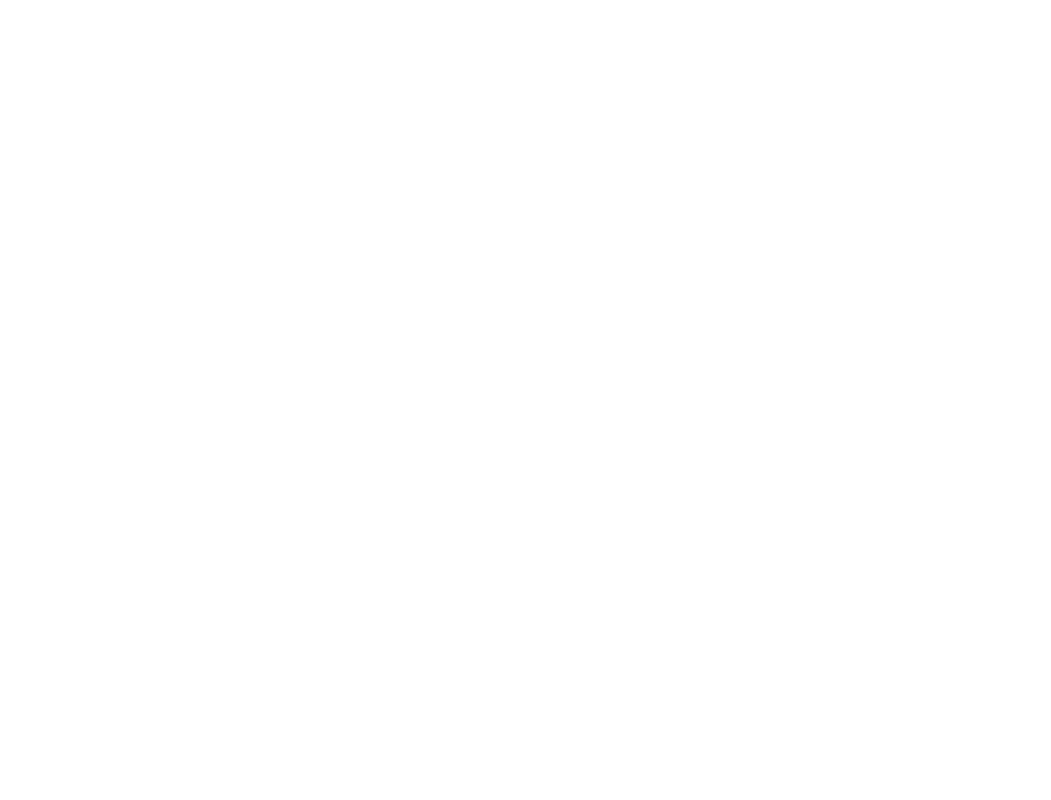
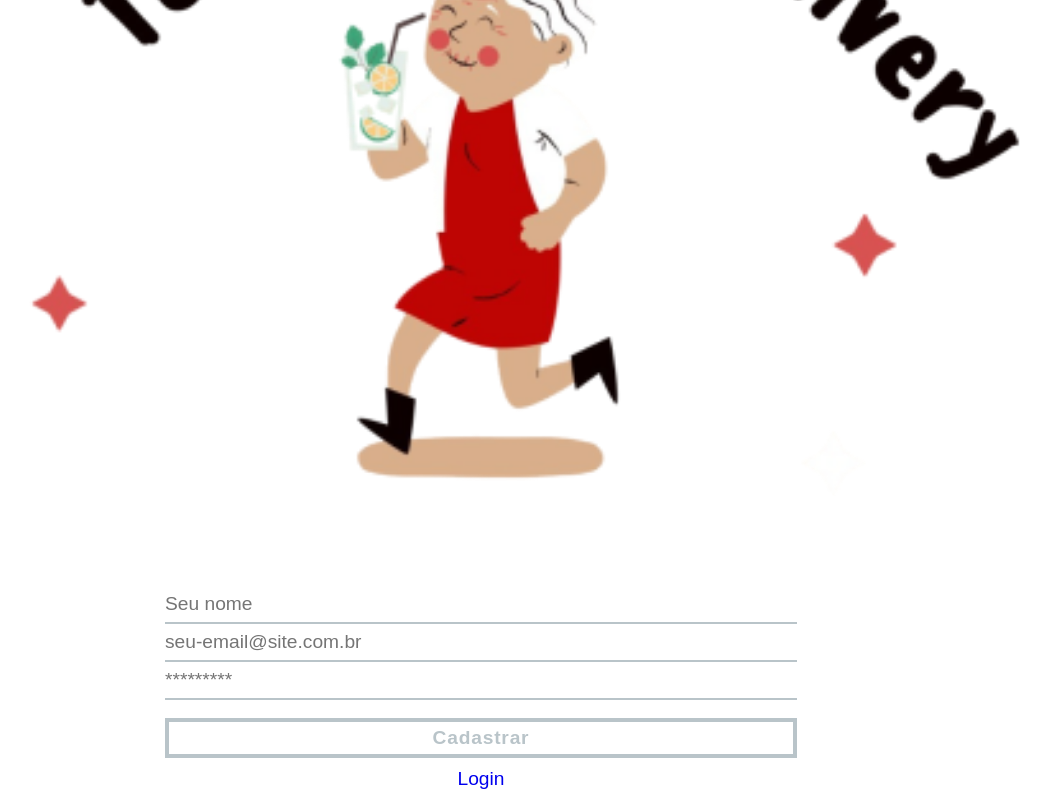
Before and after one commit to FelipeBarbozaa/Delivery-App-Deploy, a React (Create React App) app in the folder app/frontend/: page /register in a window 1280 px wide. Before the commit this address had no page. Shown: the part 335-1135 px from the top of the page, without its empty margins (159-1210 px from the left). Before the commit the page ends 800 px from the top, so only its background shows below. Built offline with nearby package versions, Linux system fonts and the light colour scheme.

Commit message:
:sparkles: feat: Register front

```diff
--- a/app/frontend/src/pages/Login.js
+++ b/app/frontend/src/pages/login/index.js
@@ -1,7 +1,7 @@
 import React, { useEffect, useState } from 'react';
-import loginLogo from '../images/loginLogo.png';
-import SIX from '../utils/numbers';
-import './login.css';
+import loginLogo from '../../images/loginLogo.png';
+import { SIX } from '../../utils/numbers';
+import './main.css';
 
 export default function Login() {
   const [data, setData] = useState({});
--- /dev/null
+++ b/app/frontend/src/pages/register/index.js
@@ -0,0 +1,70 @@
+import React, { useState, useEffect } from 'react';
+import registerLogo from '../../images/registerLogo.png';
+import { SIX, TWELVE } from '../../utils/numbers';
+import './main.css';
+
+export default function Register() {
+  const [data, setData] = useState({});
+  const [disabled, setDisabled] = useState(true);
+  const { name: nameReg, email, password } = data;
+
+  const handleInput = ({ target: { name, value } }) => {
+    setData({ ...data, [name]: value });
+  };
+
+  useEffect(() => {
+    if (nameReg && email && password) {
+      const emailReg = /\S+@\S+\.\S+/;
+      if (nameReg.length >= TWELVE && email.match(emailReg) && password.length >= SIX) {
+        setDisabled(false);
+      } else {
+        setDisabled(true);
+      }
+    }
+  }, [nameReg, email, password]);
+
+  return (
+    <div className="form__group">
+      <img id="register_logo" src={ registerLogo } alt="register logo" />
+      <input
+        data-testid="common_register__input-name"
+        type="text"
+        placeholder="Seu nome"
+        className="form__field"
+        name="name"
+        required
+        onChange={ (e) => handleInput(e) }
+      />
+      <input
+        data-testid="common_register__input-email"
+        type="email"
+        placeholder="seu-email@site.com.br"
+        name="email"
+        className="form__field"
+        required
+        onChange={ (e) => handleInput(e) }
+      />
+      <input
+        data-testid="common_register__input-password"
+        type="password"
+        placeholder="*********"
+        name="password"
+        className="form__field"
+        required
+        onChange={ (e) => handleInput(e) }
+      />
+      <br />
+      <button
+        data-testid="common_register__button-register"
+        type="button"
+        className="btn draw-border"
+        disabled={ disabled }
+      >
+        Cadastrar
+      </button>
+      <a href="/">
+        Login
+      </a>
+    </div>
+  );
+}
--- /dev/null
+++ b/app/frontend/src/pages/register/main.css
@@ -0,0 +1,3 @@
+#register_logo {
+  width: 100%;
+}
--- a/app/frontend/src/routes.js
+++ b/app/frontend/src/routes.js
@@ -6,7 +6,8 @@
   Routes as Switch,
   Navigate,
 } from 'react-router-dom';
-import Login from './pages/Login';
+import Login from './pages/login/index';
+import Register from './pages/register';
 import PrivateRoute from './PrivateRoutes';
 
 // eslint-disable-next-line react/function-component-definition
@@ -15,6 +16,7 @@
     <Switch>
       <Route exact path="/" element={ <Navigate to="/login" /> } />
       <Route exact path="/login" element={ <Login /> } />
+      <Route exact path="/register" element={ <Register /> } />
       <Route
         exact
         path="/produtos"
--- a/app/frontend/src/utils/numbers.js
+++ b/app/frontend/src/utils/numbers.js
@@ -1,3 +1,2 @@
-const SIX = 6;
-
-export default SIX;
+export const SIX = 6;
+export const TWELVE = 12;
```
Also changed, not shown: app/frontend/src/pages/login/main.css (renamed from app/frontend/src/pages/login.css).
